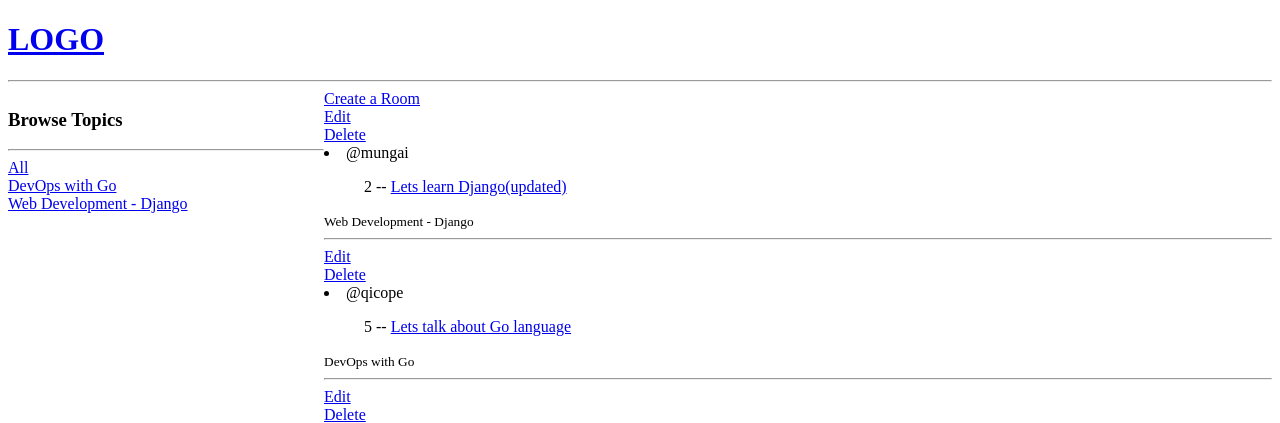
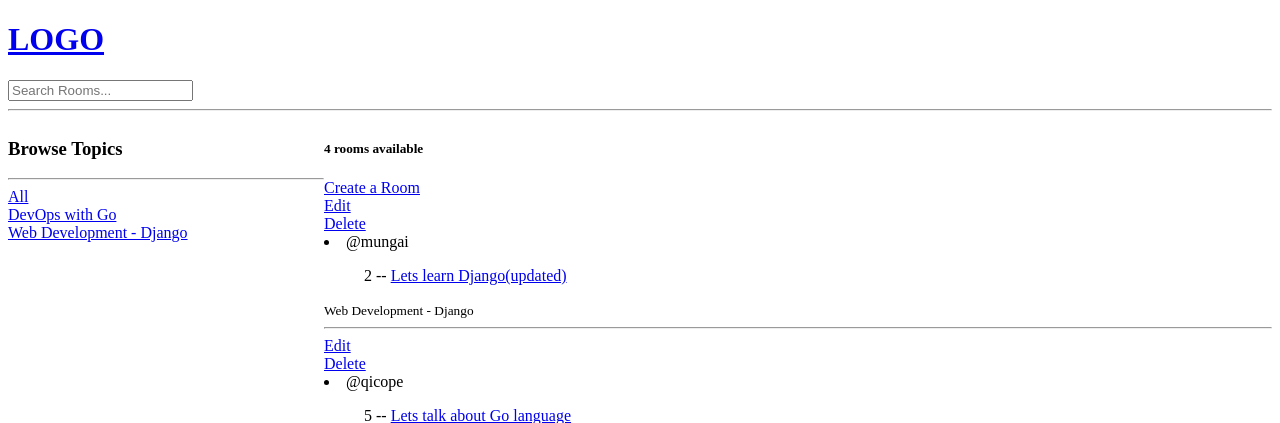
Before and after one commit to MunBrian/study_django_app, a Django app: page / in a window 1280 px wide. Shown: the top 423 px of the page. Run offline with Django 4.2, Linux system fonts and the light colour scheme; data comes from the database, SQL or seed files in the repository.

Commit message:
created a input search to search across topics, rooms.. imported Q class to help filter across multiple attributes

```diff
--- a/base/templates/base/home.html
+++ b/base/templates/base/home.html
@@ -11,7 +11,6 @@
 </style>
 
 <div class="home-container">
-
     <div>
         <h3>Browse Topics</h3>
         <hr>
@@ -28,6 +27,7 @@
     </div>
 
     <div>
+        <h5>{{room_count}} rooms available</h5>
         <a href="{% url 'create-room' %}">Create a Room</a>
         {% for room in rooms %}
             <div>
--- a/base/views.py
+++ b/base/views.py
@@ -1,4 +1,5 @@
 from django.shortcuts import render, redirect
+from django.db.models import Q
 from .models import Room, Topic
 from .forms import RoomForm
 
@@ -11,32 +12,36 @@ from .forms import RoomForm
 #     {'id': 3, 'name': "I love React "},
 # ]
 
-# get all data from DB
+# get data from db
 def home(request):
     # get query value from the url
     q = request.GET.get('q') if request.GET.get('q') != None else ''
 
     # filter room by topic - (__)means going up
     # icontains - ensures that whatever value in topic name atleast contains what is in the query value - case insensitive
-    rooms = Room.objects.filter(topic__name__icontains=q)
+    rooms = Room.objects.filter(
+        Q(topic__name__icontains=q) |
+        Q(name__icontains=q) |
+        Q(description__icontains=q)
+    )
 
     topics = Topic.objects.all()
 
-    context = {'rooms': rooms, 'topics': topics}
+    room_count = rooms.count()  # get number of rooms
+
+    context = {'rooms': rooms, 'topics': topics, 'room_count': room_count}
 
     return render(request, 'base/home.html', context)
 
+
 # get requested rooms func
-
-
 def room(request, pk):
     room = Room.objects.get(id=pk)
     context = {'room': room}
     return render(request, 'base/room.html', context)
 
+
 # create func
-
-
 def create_room(request):
     form = RoomForm()
 
--- a/templates/navbar.html
+++ b/templates/navbar.html
@@ -2,4 +2,8 @@
     <h1>LOGO</h1>
 </a>
 
+<form action="{% url 'home' %}" method="GET">
+    <input type="text" name="q" placeholder="Search Rooms..."/>
+</form>
+
 <hr>
```
